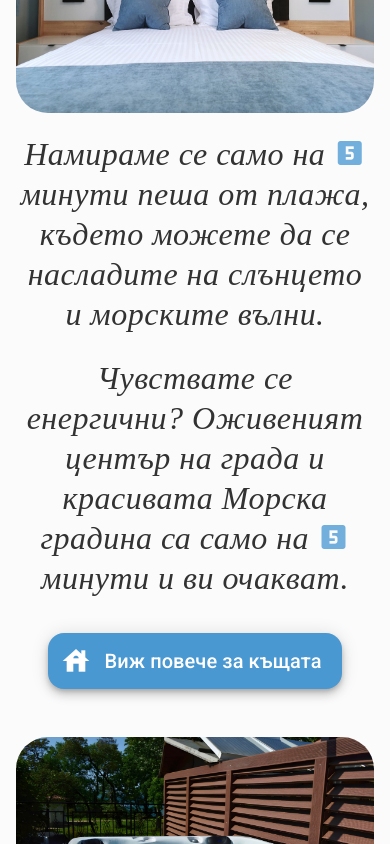
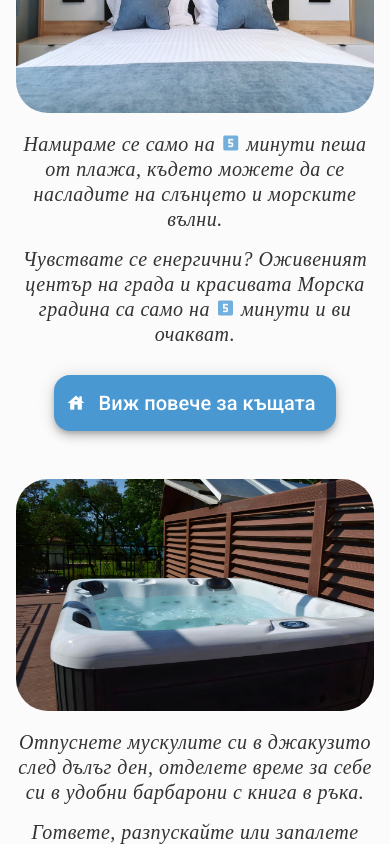
Before and after one commit to LLYS-Phys/timeless-sea-website, an Angular app: page / in a window 390 px wide. Shown: the part 1120-1964 px from the top of the page. Built offline with nearby package versions, Linux system fonts and the light colour scheme.

Commit message:
fix font sizes on mobile

```diff
--- a/src/app/about/about.component.scss
+++ b/src/app/about/about.component.scss
@@ -177,10 +177,18 @@
     }
     @media screen and (max-width: 1024px) {
         .house-info{
-            flex-direction: column  ;
+            flex-direction: column;
             .paragraphs{
                 padding: 0;
                 width: -webkit-fill-available;
+                p, ul{
+                    font-size: 1.25rem;
+                    mat-icon{
+                        font-size: 1.25rem;
+                        height: 1.25rem;
+                        width: 1.25rem;
+                    }
+                }
                 .reserve{
                     flex-direction: column;
                     align-items: center;
--- a/src/app/contacts/contacts.component.scss
+++ b/src/app/contacts/contacts.component.scss
@@ -185,6 +185,9 @@
 @media screen and (max-width: 1024px) {
     :host{
         justify-content: center;
+        h2 {
+            font-size: 2rem;
+        }
         .platforms{
             margin-top: 0;
             width: 80%;
@@ -209,6 +212,7 @@
             margin-top: 0;
             padding-top: 0;
             h2 {
+                font-size: 2rem;
                 max-width: 90%;
             }
             form {
--- a/src/app/gallery/gallery.component.scss
+++ b/src/app/gallery/gallery.component.scss
@@ -87,6 +87,9 @@
         }
     }
     @media screen and (max-width: 1024px) {
+        h2 {
+            font-size: 2rem;
+        }
         .gallery-container-row {
             flex-direction: column;
             margin: 2rem;
--- a/src/app/home/home.component.scss
+++ b/src/app/home/home.component.scss
@@ -133,6 +133,12 @@
                 max-height: unset;
             }
             .text {
+                font-size: 1.25rem;
+                mat-icon {
+                    font-size: 1.25rem;
+                    height: 1.25rem;
+                    width: 1.25rem;
+                }
                 p {
                     width: 100%;
                 }
```
